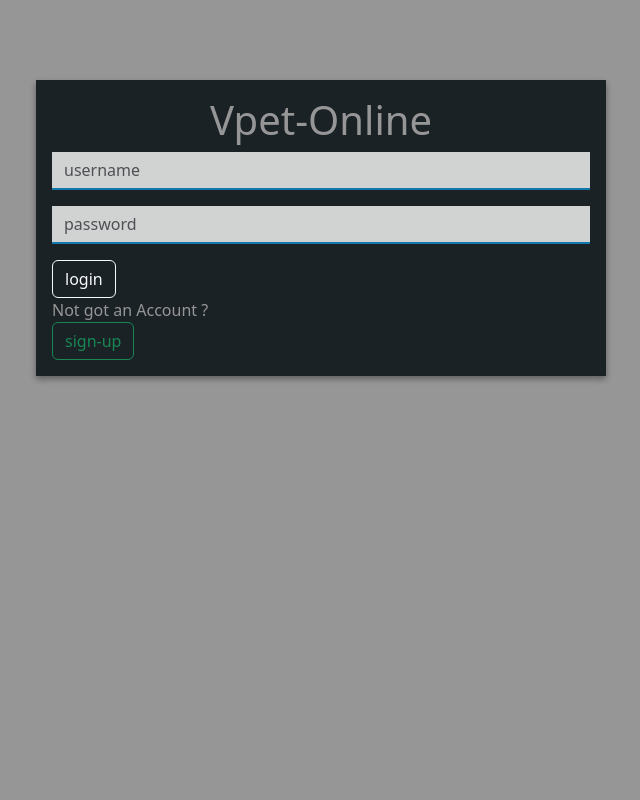
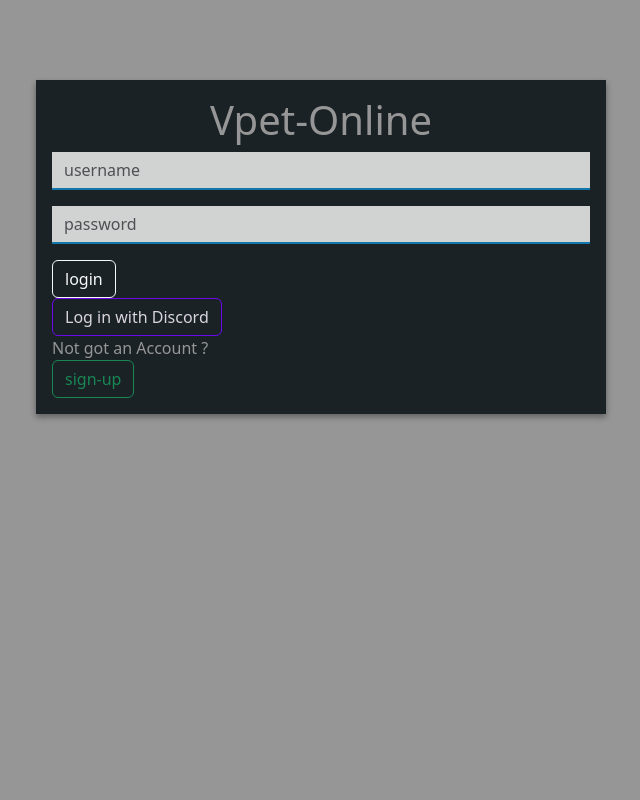
Before and after one commit to scottamass/vpet-online, a Flask app: page /login in a window 1280 px wide. Shown: the whole page, without its empty margins (319-959 px from the left). Run offline with Flask 2, Linux system fonts and the light colour scheme; some libraries are stand-ins or nearby versions.

Commit message:
added discord button

```diff
--- a/app.py
+++ b/app.py
@@ -3,6 +3,7 @@ import datetime
 from flask import Flask, Response, flash, jsonify, redirect, request,session , render_template, url_for
 from flask_login import LoginManager, UserMixin, login_required,login_user,current_user, logout_user
 from flask_bcrypt import Bcrypt
+import requests
 from pymongo import DESCENDING, MongoClient
 from bson import json_util,ObjectId
 import os
@@ -289,5 +290,54 @@ def api_login():
 def healthcheck():
     return jsonify({'status': 'ok', 'message': 'Health check passed'})
 
+
+@app.route('/login/discord')
+def login_discord():
+
+    url_discord = os.getenv('DISCORD_URL')
+    return redirect(url_discord)
+
+@app.route('/login/discord/callback')
+def login_discord_callback():
+    code = request.args['code']
+    secret ='-COPvVmKghg380y-e6mDL--lE5mD7hz4'
+    client_id = '1179742263044227134'
+    uri_redirect = os.getenv('URL_REDIRECT')
+
+    token_params = {
+            'client_id': client_id,
+            'client_secret': secret,
+            'grant_type': 'authorization_code',
+            'code': code,
+            'redirect_uri': f'{uri_redirect}/login/discord/callback',
+            'scope': 'identify'
+        }
+    res= requests.post('https://discord.com/api/oauth2/token',data=token_params)
+    data = res.json()
+    if 'access_token' in data:
+            # Fetch user information using the access token
+            user_url = 'https://discord.com/api/users/@me'
+            headers = {'Authorization': f'Bearer {data["access_token"]}'}
+            user_response = requests.get(user_url, headers=headers)
+            user_data = user_response.json()
+            #print(user_data)
+            did=user_data['id']
+            dun=user_data['username']
+            print(did)
+            query= db.userProfiles.userProfiles.find_one({"auth_id":did})
+            if query == None:
+                db.userProfiles.userProfiles.insert_one({'auth_id':did,'username':dun,"profilePic":None,"role":"player",'battleTower':0,"money":100,'wins':0,'losses':0})
+                query= db.userProfiles.userProfiles.find_one({"auth_id":did})
+                user_id = query
+                #user = User(user_id,user_name['username'],None,user_name['role'])
+            else:
+                print('user Exists')
+                query= db.userProfiles.userProfiles.find_one({"auth_id":did})
+                print(query)
+                user_id = query['_id']
+                user = User(user_id,query['username'],None,query['role'])
+                login_user(user, remember=True)
+    return redirect('/player')
+
 if __name__=="__main__":
     app.run(debug=True ,host='0.0.0.0' ,port='80')
--- a/templates/login.html
+++ b/templates/login.html
@@ -21,6 +21,7 @@
 
 
                 </form>
+                <a href="/login/discord" class="btn btn-outline-discord" >Log in with Discord</a>
                 <form>
                 <label>Not got an Account ? </label><br>
                 <a href="/register" class="btn btn-outline-success" >sign-up</a>
@@ -80,5 +81,21 @@ padding: 1em;}
 
     }
 
+    .btn-outline-discord {
+        --bs-btn-color: #d9d5de;
+        --bs-btn-border-color: #6b09ec;
+        --bs-btn-hover-color: #fff;
+        --bs-btn-hover-bg: #491987;
+        --bs-btn-hover-border-color: #491987;
+        --bs-btn-focus-shadow-rgb: 25,135,84;
+        --bs-btn-active-color: #fff;
+        --bs-btn-active-bg: #491987;
+        --bs-btn-active-border-color: #491987;
+        --bs-btn-active-shadow: inset 0 3px 5px rgba(0, 0, 0, 0.125);
+        --bs-btn-disabled-color: #491987;
+        --bs-btn-disabled-bg: transparent;
+        --bs-btn-disabled-border-color: #491987;
+        --bs-gradient: none;
+    }
 </style>
 {% endblock %}
```
Also changed, not shown: templates/home.html (+69 -4 lines).
